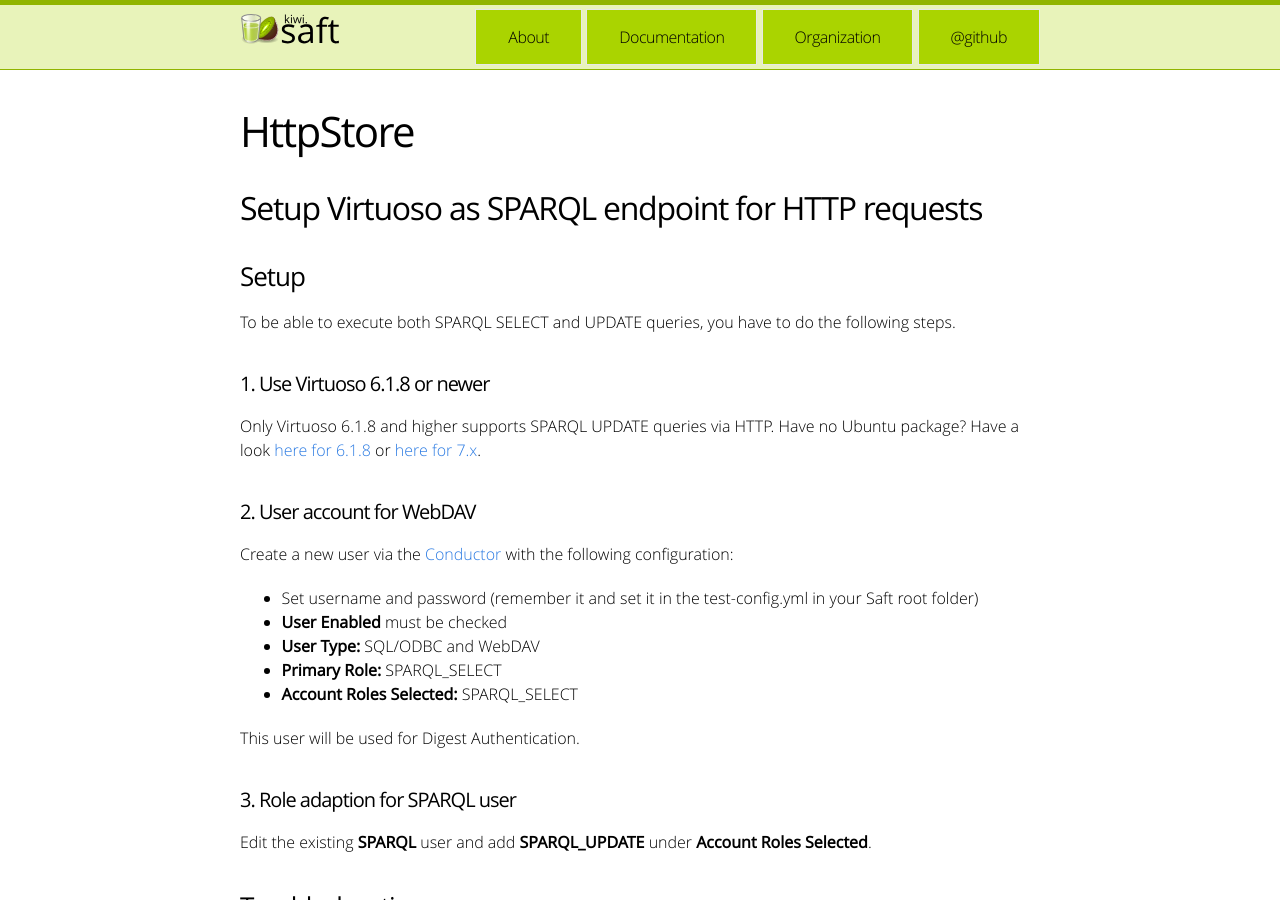
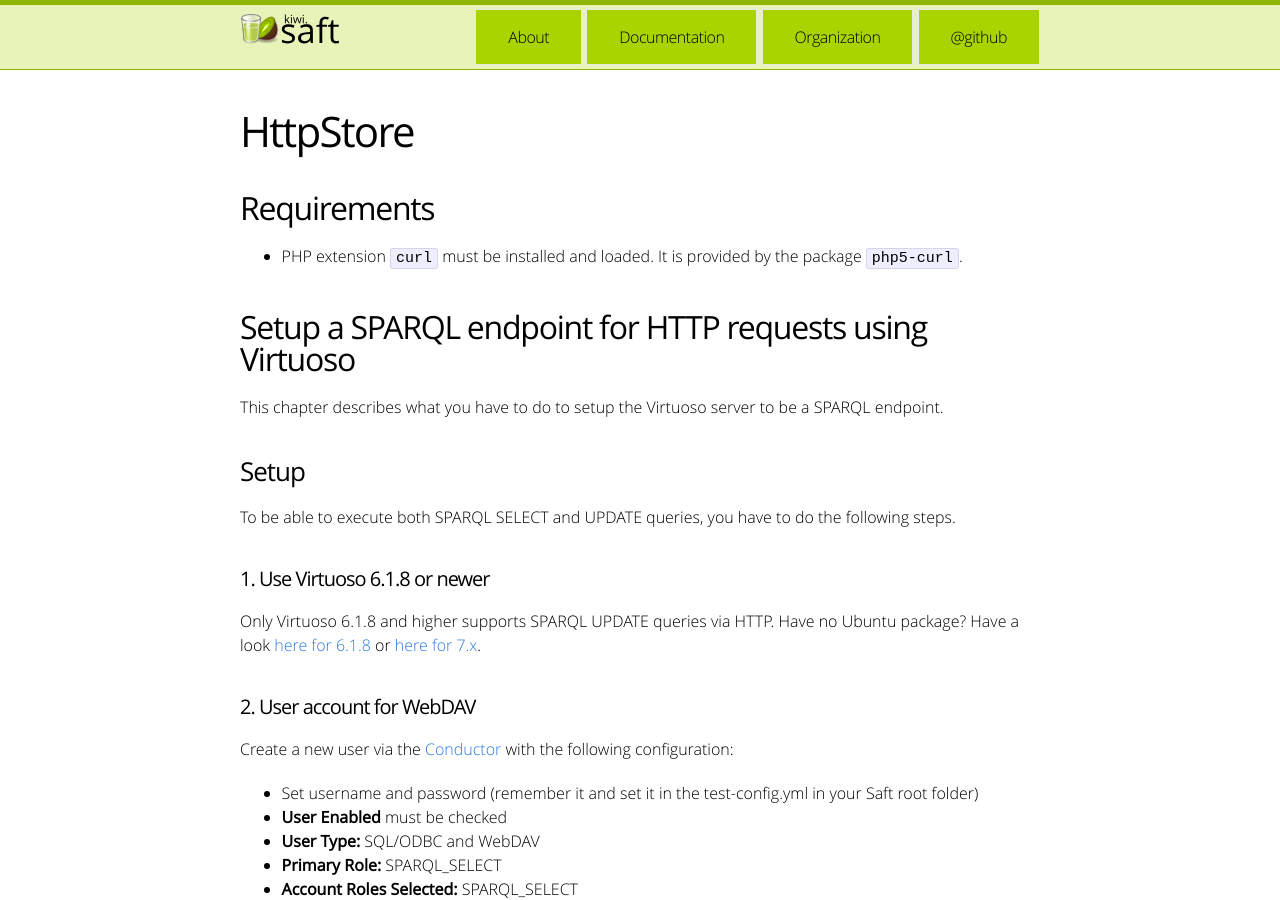
Before and after one commit to SaftIng/safting.github.io, a Jekyll site: the page built from doc/phpframework/backends/httpstore.md, in a window 1280 px wide and 900 px high. Built offline with Jekyll 4.4.1, drawn with Linux system fonts in a browser that asks for light colours.

Commit message:
Update httpstore.md

```diff
--- a/doc/phpframework/backends/httpstore.md
+++ b/doc/phpframework/backends/httpstore.md
@@ -3,7 +3,13 @@ layout: doc
 title: HttpStore
 ---
 
-## Setup Virtuoso as SPARQL endpoint for HTTP requests
+## Requirements
+
+* PHP extension `curl` must be installed and loaded. It is provided by the package `php5-curl`.
+
+## Setup a SPARQL endpoint for HTTP requests using Virtuoso
+
+This chapter describes what you have to do to setup the Virtuoso server to be a SPARQL endpoint.
 
 ### Setup
 
```
